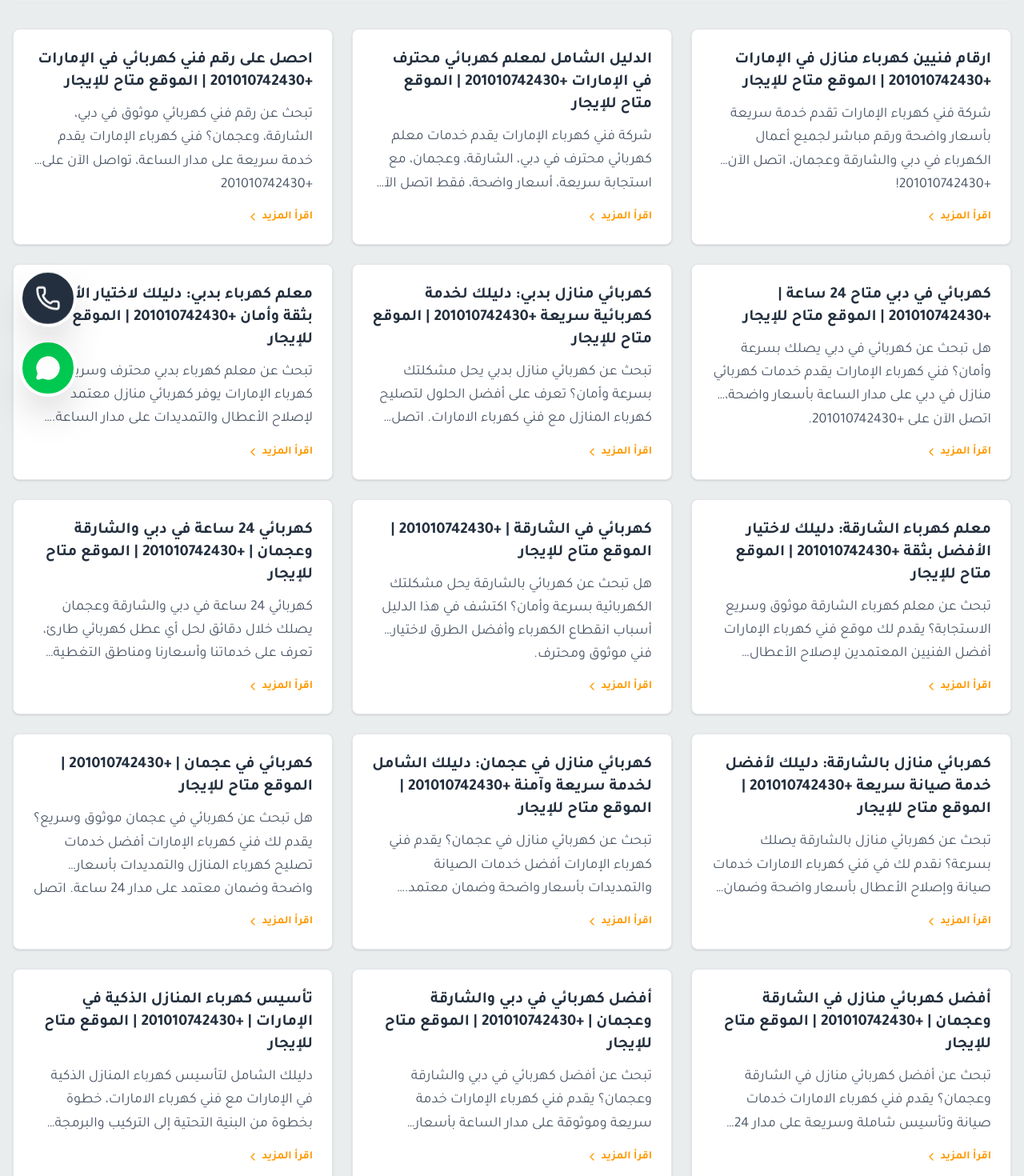
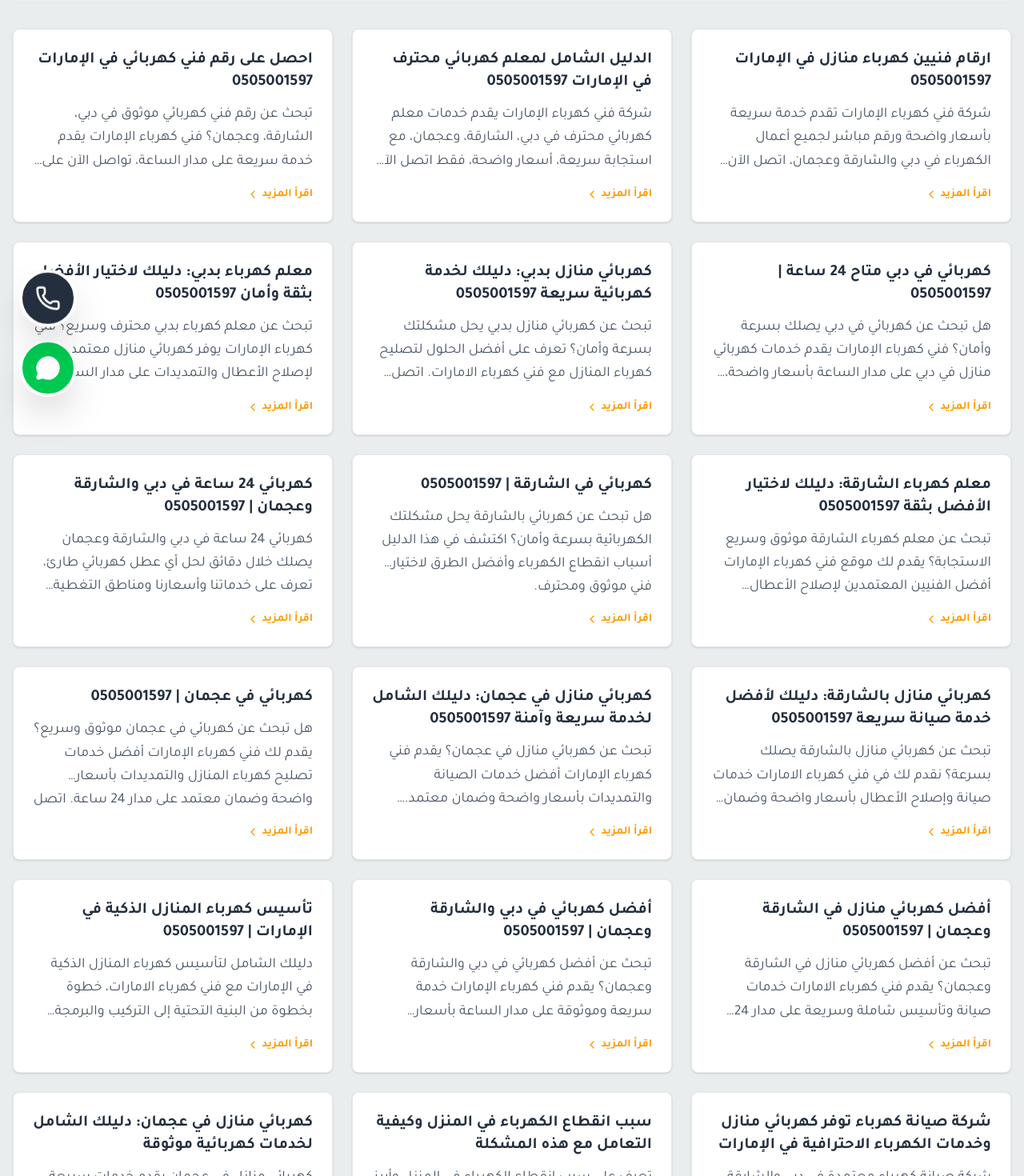
Before and after one commit to AhmedZakaria14/FanniElectricUAE, a Next.js app: page /blog in a window 1280 px wide. Shown: the part 280-1750 px from the top of the page at 80% size. Built offline with nearby package versions, Linux system fonts and the light colour scheme.

Commit message:
Update contact number and remove rental messaging

```diff
--- a/app/blog/page.tsx
+++ b/app/blog/page.tsx
@@ -5,8 +5,8 @@ import articles from '@/lib/new-articles.json';
 
 
 export const metadata: Metadata = {
-  title: 'المدونة | فني كهرباء الامارات | الموقع متاح للإيجار',
-  description: 'الموقع متاح للإيجار. للتواصل: +201010742430. مقالات ونصائح حول صيانة الكهرباء، التمديدات الكهربائية، والتعامل مع الأعطال في منازل دبي والشارقة وعجمان.',
+  title: 'المدونة | فني كهرباء الامارات',
+  description: ' مقالات ونصائح حول صيانة الكهرباء، التمديدات الكهربائية، والتعامل مع الأعطال في منازل دبي والشارقة وعجمان.',
   alternates: {
     canonical: "https://www.fannielectricuae.com/blog",
   },
@@ -15,120 +15,120 @@ export const metadata: Metadata = {
     type: 'website',
     locale: 'ar_AE',
     url: 'https://www.fannielectricuae.com/blog',
-    title: 'المدونة | فني كهرباء الامارات | الموقع متاح للإيجار',
-    description: 'الموقع متاح للإيجار. للتواصل: +201010742430. مقالات ونصائح عملية حول صيانة الكهرباء والتمديدات وإصلاح الأعطال في دبي والشارقة وعجمان.',
+    title: 'المدونة | فني كهرباء الامارات',
+    description: ' مقالات ونصائح عملية حول صيانة الكهرباء والتمديدات وإصلاح الأعطال في دبي والشارقة وعجمان.',
     siteName: 'فني كهرباء الامارات',
   },
 };
 
 const existingPosts = [
   {
-    title: 'ارقام فنيين كهرباء منازل في الإمارات +201010742430 | الموقع متاح للإيجار',
+    title: 'ارقام فنيين كهرباء منازل في الإمارات 0505001597',
     slug: 'electrician-number-uae',
-    excerpt: 'شركة فني كهرباء الإمارات تقدم خدمة سريعة بأسعار واضحة ورقم مباشر لجميع أعمال الكهرباء في دبي والشارقة وعجمان، اتصل الآن +201010742430!',
+    excerpt: 'شركة فني كهرباء الإمارات تقدم خدمة سريعة بأسعار واضحة ورقم مباشر لجميع أعمال الكهرباء في دبي والشارقة وعجمان، اتصل الآن 0505001597!',
   },
   {
-    title: 'الدليل الشامل لمعلم كهربائي محترف في الإمارات +201010742430 | الموقع متاح للإيجار',
+    title: 'الدليل الشامل لمعلم كهربائي محترف في الإمارات 0505001597',
     slug: 'master-electrician-uae-guide',
-    excerpt: 'شركة فني كهرباء الإمارات يقدم خدمات معلم كهربائي محترف في دبي، الشارقة، وعجمان، مع استجابة سريعة، أسعار واضحة، فقط اتصل الآن +201010742430!',
+    excerpt: 'شركة فني كهرباء الإمارات يقدم خدمات معلم كهربائي محترف في دبي، الشارقة، وعجمان، مع استجابة سريعة، أسعار واضحة، فقط اتصل الآن 0505001597!',
   },
   {
-    title: 'احصل على رقم فني كهربائي في الإمارات +201010742430 | الموقع متاح للإيجار',
+    title: 'احصل على رقم فني كهربائي في الإمارات 0505001597',
     slug: 'get-electrician-number-uae',
-    excerpt: 'تبحث عن رقم فني كهربائي موثوق في دبي، الشارقة، وعجمان؟ فني كهرباء الإمارات يقدم خدمة سريعة على مدار الساعة، تواصل الآن على +201010742430',
+    excerpt: 'تبحث عن رقم فني كهربائي موثوق في دبي، الشارقة، وعجمان؟ فني كهرباء الإمارات يقدم خدمة سريعة على مدار الساعة، تواصل الآن على 0505001597',
   },
   {
-    title: 'كهربائي في دبي متاح 24 ساعة | +201010742430 | الموقع متاح للإيجار',
+    title: 'كهربائي في دبي متاح 24 ساعة | 0505001597',
     slug: 'electrician-in-dubai-24h',
-    excerpt: 'هل تبحث عن كهربائي في دبي يصلك بسرعة وأمان؟ فني كهرباء الإمارات يقدم خدمات كهربائي منازل في دبي على مدار الساعة بأسعار واضحة، اتصل الآن على +201010742430.',
+    excerpt: 'هل تبحث عن كهربائي في دبي يصلك بسرعة وأمان؟ فني كهرباء الإمارات يقدم خدمات كهربائي منازل في دبي على مدار الساعة بأسعار واضحة، اتصل الآن على 0505001597.',
   },
   {
-    title: 'كهربائي منازل بدبي: دليلك لخدمة كهربائية سريعة +201010742430 | الموقع متاح للإيجار',
+    title: 'كهربائي منازل بدبي: دليلك لخدمة كهربائية سريعة 0505001597',
     slug: 'home-electrician-dubai-guide',
-    excerpt: 'تبحث عن كهربائي منازل بدبي يحل مشكلتك بسرعة وأمان؟ تعرف على أفضل الحلول لتصليح كهرباء المنازل مع فني كهرباء الامارات. اتصل على +201010742430',
+    excerpt: 'تبحث عن كهربائي منازل بدبي يحل مشكلتك بسرعة وأمان؟ تعرف على أفضل الحلول لتصليح كهرباء المنازل مع فني كهرباء الامارات. اتصل على 0505001597',
   },
   {
-    title: 'معلم كهرباء بدبي: دليلك لاختيار الأفضل بثقة وأمان +201010742430 | الموقع متاح للإيجار',
+    title: 'معلم كهرباء بدبي: دليلك لاختيار الأفضل بثقة وأمان 0505001597',
     slug: 'master-electrician-dubai',
-    excerpt: 'تبحث عن معلم كهرباء بدبي محترف وسريع؟ فني كهرباء الإمارات يوفر كهربائي منازل معتمد لإصلاح الأعطال والتمديدات على مدار الساعة. اتصل الآن +201010742430.',
+    excerpt: 'تبحث عن معلم كهرباء بدبي محترف وسريع؟ فني كهرباء الإمارات يوفر كهربائي منازل معتمد لإصلاح الأعطال والتمديدات على مدار الساعة. اتصل الآن 0505001597.',
   },
   {
-    title: 'معلم كهرباء الشارقة: دليلك لاختيار الأفضل بثقة +201010742430 | الموقع متاح للإيجار',
+    title: 'معلم كهرباء الشارقة: دليلك لاختيار الأفضل بثقة 0505001597',
     slug: 'master-electrician-sharjah',
     excerpt: 'تبحث عن معلم كهرباء الشارقة موثوق وسريع الاستجابة؟ يقدم لك موقع فني كهرباء الإمارات أفضل الفنيين المعتمدين لإصلاح الأعطال والتمديدات على مدار الساعة في جميع أحياء الشارقة.',
   },
   {
-    title: 'كهربائي في الشارقة | +201010742430 | الموقع متاح للإيجار',
+    title: 'كهربائي في الشارقة | 0505001597',
     slug: 'electrician-in-sharjah-guide',
     excerpt: 'هل تبحث عن كهربائي بالشارقة يحل مشكلتك الكهربائية بسرعة وأمان؟ اكتشف في هذا الدليل أسباب انقطاع الكهرباء وأفضل الطرق لاختيار فني موثوق ومحترف.',
   },
   {
-    title: 'كهربائي 24 ساعة في دبي والشارقة وعجمان | +201010742430 | الموقع متاح للإيجار',
+    title: 'كهربائي 24 ساعة في دبي والشارقة وعجمان | 0505001597',
     slug: '24h-electrician-dubai-sharjah-ajman',
     excerpt: 'كهربائي 24 ساعة في دبي والشارقة وعجمان يصلك خلال دقائق لحل أي عطل كهربائي طارئ، تعرف على خدماتنا وأسعارنا ومناطق التغطية مع فني كهرباء الامارات.',
   },
   {
-    title: 'كهربائي منازل بالشارقة: دليلك لأفضل خدمة صيانة سريعة +201010742430 | الموقع متاح للإيجار',
+    title: 'كهربائي منازل بالشارقة: دليلك لأفضل خدمة صيانة سريعة 0505001597',
     slug: 'house-electrician-sharjah',
-    excerpt: 'تبحث عن كهربائي منازل بالشارقة يصلك بسرعة؟ نقدم لك في فني كهرباء الامارات خدمات صيانة وإصلاح الأعطال بأسعار واضحة وضمان معتمد. اتصل الآن +201010742430',
+    excerpt: 'تبحث عن كهربائي منازل بالشارقة يصلك بسرعة؟ نقدم لك في فني كهرباء الامارات خدمات صيانة وإصلاح الأعطال بأسعار واضحة وضمان معتمد. اتصل الآن 0505001597',
   },
   {
-    title: 'كهربائي منازل في عجمان: دليلك الشامل لخدمة سريعة وآمنة +201010742430 | الموقع متاح للإيجار',
+    title: 'كهربائي منازل في عجمان: دليلك الشامل لخدمة سريعة وآمنة 0505001597',
     slug: 'home-electrician-ajman-guide',
-    excerpt: 'تبحث عن كهربائي منازل في عجمان؟ يقدم فني كهرباء الإمارات أفضل خدمات الصيانة والتمديدات بأسعار واضحة وضمان معتمد. اتصل الآن +201010742430.',
+    excerpt: 'تبحث عن كهربائي منازل في عجمان؟ يقدم فني كهرباء الإمارات أفضل خدمات الصيانة والتمديدات بأسعار واضحة وضمان معتمد. اتصل الآن 0505001597.',
   },
   {
-    title: 'كهربائي في عجمان | +201010742430 | الموقع متاح للإيجار',
+    title: 'كهربائي في عجمان | 0505001597',
     slug: 'electrician-in-ajman-24h',
-    excerpt: 'هل تبحث عن كهربائي في عجمان موثوق وسريع؟ يقدم لك فني كهرباء الإمارات أفضل خدمات تصليح كهرباء المنازل والتمديدات بأسعار واضحة وضمان معتمد على مدار 24 ساعة. اتصل الآن على +201010742430.',
+    excerpt: 'هل تبحث عن كهربائي في عجمان موثوق وسريع؟ يقدم لك فني كهرباء الإمارات أفضل خدمات تصليح كهرباء المنازل والتمديدات بأسعار واضحة وضمان معتمد على مدار 24 ساعة. اتصل الآن على 0505001597.',
   },
   {
-    title: 'أفضل كهربائي منازل في الشارقة وعجمان | +201010742430 | الموقع متاح للإيجار',
+    title: 'أفضل كهربائي منازل في الشارقة وعجمان | 0505001597',
     slug: 'top-electrician-sharjah-ajman',
-    excerpt: 'تبحث عن أفضل كهربائي منازل في الشارقة وعجمان؟ يقدم فني كهرباء الامارات خدمات صيانة وتأسيس شاملة وسريعة على مدار 24 ساعة بأسعار واضحة وضمان معتمد. اتصل الآن +201010742430',
+    excerpt: 'تبحث عن أفضل كهربائي منازل في الشارقة وعجمان؟ يقدم فني كهرباء الامارات خدمات صيانة وتأسيس شاملة وسريعة على مدار 24 ساعة بأسعار واضحة وضمان معتمد. اتصل الآن 0505001597',
   },
   {
-    title: 'أفضل كهربائي في دبي والشارقة وعجمان | +201010742430 | الموقع متاح للإيجار',
+    title: 'أفضل كهربائي في دبي والشارقة وعجمان | 0505001597',
     slug: 'best-electrician-dubai-sharjah-ajman',
-    excerpt: 'تبحث عن أفضل كهربائي في دبي والشارقة وعجمان؟ يقدم فني كهرباء الإمارات خدمة سريعة وموثوقة على مدار الساعة بأسعار واضحة وضمان معتمد. اتصل الآن +201010742430',
+    excerpt: 'تبحث عن أفضل كهربائي في دبي والشارقة وعجمان؟ يقدم فني كهرباء الإمارات خدمة سريعة وموثوقة على مدار الساعة بأسعار واضحة وضمان معتمد. اتصل الآن 0505001597',
   },
   {
-    title: 'تأسيس كهرباء المنازل الذكية في الإمارات | +201010742430 | الموقع متاح للإيجار',
+    title: 'تأسيس كهرباء المنازل الذكية في الإمارات | 0505001597',
     slug: 'smart-home-electrical-installation-uae',
-    excerpt: 'دليلك الشامل لتأسيس كهرباء المنازل الذكية في الإمارات مع فني كهرباء الامارات، خطوة بخطوة من البنية التحتية إلى التركيب والبرمجة بأسعار واضحة وضمان معتمد. اتصل الآن +201010742430',
+    excerpt: 'دليلك الشامل لتأسيس كهرباء المنازل الذكية في الإمارات مع فني كهرباء الامارات، خطوة بخطوة من البنية التحتية إلى التركيب والبرمجة بأسعار واضحة وضمان معتمد. اتصل الآن 0505001597',
   },
   {
-    title: 'شركة صيانة كهرباء توفر كهربائي منازل وخدمات الكهرباء الاحترافية في الإمارات | الموقع متاح للإيجار',
+    title: 'شركة صيانة كهرباء توفر كهربائي منازل وخدمات الكهرباء الاحترافية في الإمارات',
     slug: 'electrical-maintenance-company',
     excerpt: 'شركة صيانة كهرباء معتمدة في دبي والشارقة وعجمان توفر لكم كهربائي منازل متاح 24 ساعة لإصلاح الأعطال والتمديدات الكهربائية.',
   },
   {
-    title: 'سبب انقطاع الكهرباء في المنزل وكيفية التعامل مع هذه المشكلة | الموقع متاح للإيجار',
+    title: 'سبب انقطاع الكهرباء في المنزل وكيفية التعامل مع هذه المشكلة',
     slug: 'power-outage-reasons',
     excerpt: 'تعرف على سبب انقطاع الكهرباء في المنزل وأبرز الأعطال الكهربائية الشائعة، مع حلول فنية سريعة.',
   },
   {
-    title: 'كهربائي منازل في عجمان: دليلك الشامل لخدمات كهربائية موثوقة | الموقع متاح للإيجار',
+    title: 'كهربائي منازل في عجمان: دليلك الشامل لخدمات كهربائية موثوقة',
     slug: 'electrician-in-ajman-guide',
     excerpt: 'كهربائي منازل في عجمان يقدم خدمات سريعة وموثوقة لجميع أعمال التمديدات والصيانة والإصلاح.',
   },
   {
-    title: 'كهربائي منازل في دبي خدمات موثوقة على مدار الساعة | الموقع متاح للإيجار',
+    title: 'كهربائي منازل في دبي خدمات موثوقة على مدار الساعة',
     slug: 'electrician-in-dubai-services',
     excerpt: 'كهربائي منازل في دبي متخصص في إصلاح الأعطال والتمديدات الكهربائية، تواصل مع فني كهرباء معتمد في الإمارات الآن.',
   },
   {
-    title: 'كهربائي منازل في الشارقة: خدمات احترافية وطوارئ 24 ساعة | الموقع متاح للإيجار',
+    title: 'كهربائي منازل في الشارقة: خدمات احترافية وطوارئ 24 ساعة',
     slug: 'electrician-in-sharjah-services',
     excerpt: 'كهربائي منازل في الشارقة يقدم خدمات احترافية تشمل الصيانة والتركيب والإصلاح، مع سرعة استجابة وضمان جودة العمل.',
   },
   {
-    title: 'فني تمديدات كهربائية متخصص في تركيب وصيانة الشبكات | الموقع متاح للإيجار',
+    title: 'فني تمديدات كهربائية متخصص في تركيب وصيانة الشبكات',
     slug: 'electrical-wiring-technician',
     excerpt: 'فني تمديدات كهربائية متخصص في تركيب وصيانة الشبكات الكهربائية داخل المنازل، يضمن توزيع الأحمال بشكل آمن.',
   },
   {
-    title: 'التماس كهربائي: أسبابه ومخاطره وكيفية التعامل معه | الموقع متاح للإيجار',
+    title: 'التماس كهربائي: أسبابه ومخاطره وكيفية التعامل معه',
     slug: 'electrical-short-circuit',
     excerpt: 'يحدث التماس كهربائي عند تلامس الأسلاك بشكل خاطئ، مما يسبب شررًا أو حرارة عالية وقد تؤدي إلى تلف الأجهزة أو نشوب حرائق خطيرة.',
   }
@@ -140,7 +140,7 @@ const newPosts = articles.map((article) => ({
   excerpt: article.description,
 }));
 
-const posts = [...existingPosts, ...newPosts];
+const posts = [...existingPosts,...newPosts];
 
 export default function BlogIndex() {
   return (
```
